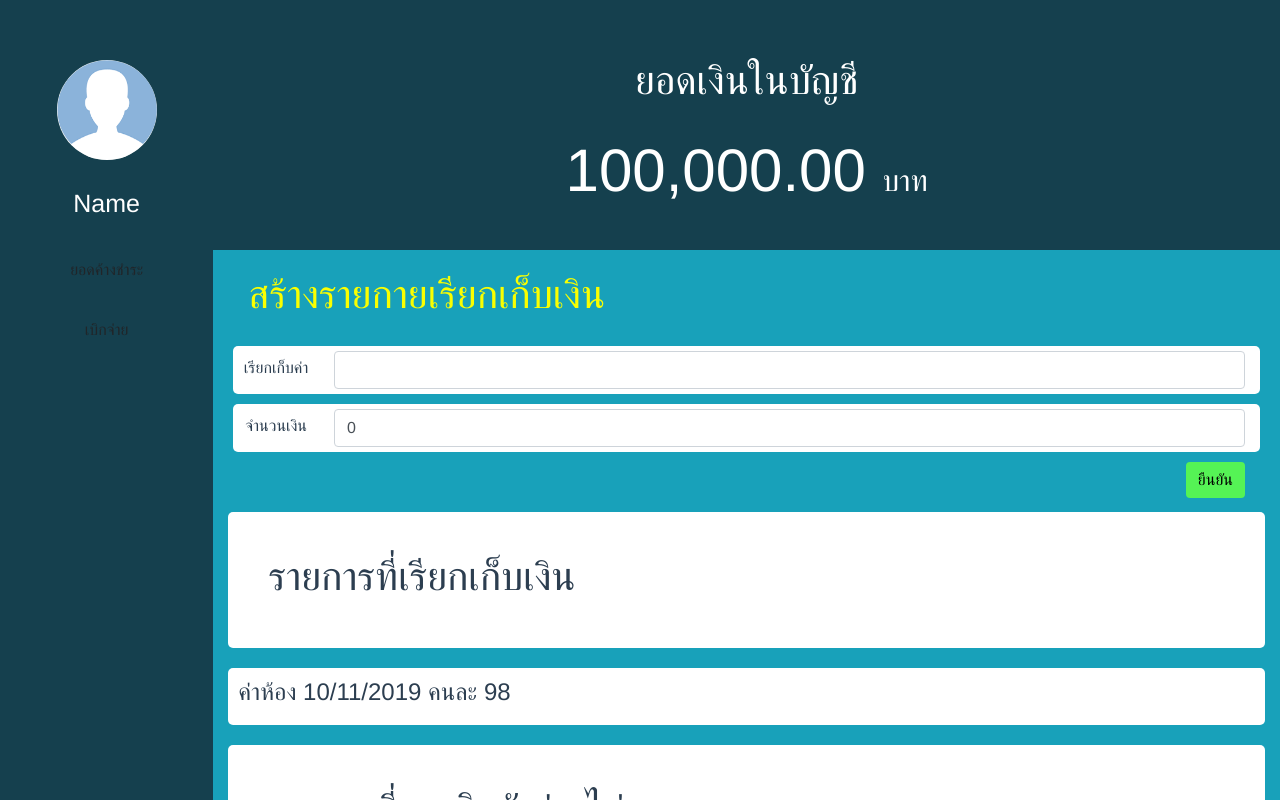
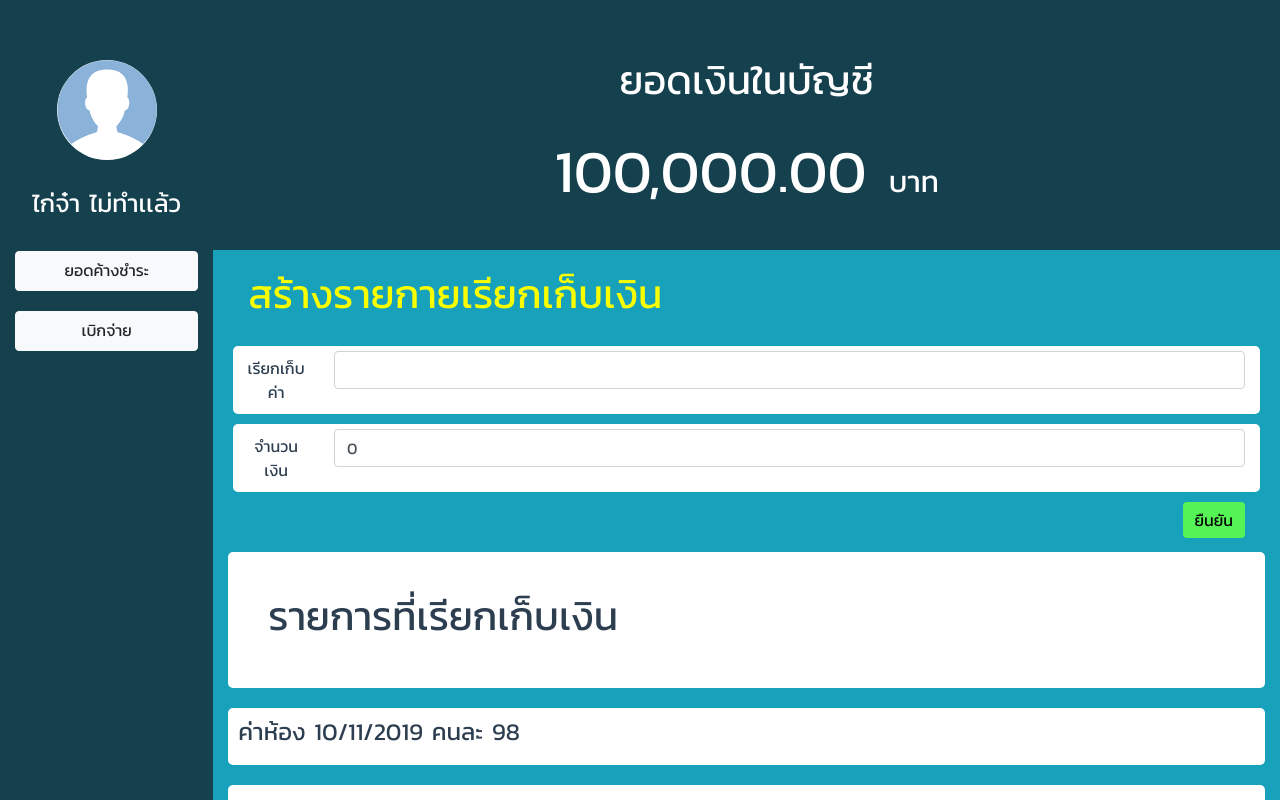
Before and after one commit to pontakornth/jwc11-workshop-e, a Vue app: page /#/dashboard in a window 1280 px wide. Shown: the top 800 px of the page. Built offline with nearby package versions, Linux system fonts and the light colour scheme.

Commit message:
เเก้โว้ยยยยยยยยยย

```diff
--- a/src/App.vue
+++ b/src/App.vue
@@ -26,12 +26,11 @@
 
 @font-face {
   font-family: Kanit;
-  src: url(./assets/fonts/Kanit-Regular.ttf);
+  src: url(assets/fonts/Kanit-Regular.ttf);
 }
 
-html{
-  font-family: Kanit;
-
+div{
+    font-family: Kanit;
 }
 
 html,body {
--- a/src/views/dashboard.vue
+++ b/src/views/dashboard.vue
@@ -7,10 +7,10 @@
 
                             <div style="height: 100vh;">
                                 <img src="../assets/profile.png" style="height:100px; width:100px; background-color:white; border-radius:100px; margin-top:60px; margin-bottom:25px;"><br>
-                                <p style="color:white; font-size:25px; margin-bottom:28px;">Name</p>
+                                <p style="color:white; font-size:25px; margin-bottom:28px;">ไก่จ๋า ไม่ทำเเล้ว</p>
 
-                                <router-link class="btn" to="/dashboard" style="width:100%; height:40px; margin-bottom:20px;">ยอดค้างชำระ</router-link>
-                                <router-link class="btn" to="/withdrawal" style="width:100%; height:40px; margin-bottom:20px;">เบิกจ่าย</router-link>
+                                <router-link class="btn btn-light" to="/dashboard" style="width:100%; height:40px; margin-bottom:20px;">ยอดค้างชำระ</router-link>
+                                <router-link class="btn btn-light" to="/withdraw" style="width:100%; height:40px; margin-bottom:20px;">เบิกจ่าย</router-link>
                                 <b-button style="width:92%; height:40px; margin-left:10px; margin-bottom:30px; position: absolute; left: 0; bottom: 0;">ออกจากระบบ</b-button>
                             </div>
 
--- a/src/views/withdraw.vue
+++ b/src/views/withdraw.vue
@@ -6,10 +6,10 @@
 
                             <div style="height: 100vh;">
                                 <img src="../assets/profile.png" style="height:100px; width:100px; background-color:white; border-radius:100px; margin-top:60px; margin-bottom:25px;"><br>
-                                <p style="color:white; font-size:25px; margin-bottom:28px;">Name</p>
+                                <p style="color:white; font-size:25px; margin-bottom:28px;">ไก่จ๋า ไม่ทำเเล้ว</p>
 
-                                <router-link class="btn btn-primary" to="/dashboard" style="width:100%; height:40px; margin-bottom:20px;">ยอดค้างชำระ</router-link>
-                                <router-link class="btn btn-primary" to="/withdrawl" style="width:100%; height:40px; margin-bottom:20px;">เบิกจ่าย</router-link>
+                                <router-link class="btn btn-light" to="/dashboard" style="width:100%; height:40px; margin-bottom:20px;">ยอดค้างชำระ</router-link>
+                                <router-link class="btn btn-light" to="/withdraw" style="width:100%; height:40px; margin-bottom:20px;">เบิกจ่าย</router-link>
                                 <b-button style="width:92%; height:40px; margin-left:10px; margin-bottom:30px; position: absolute; left: 0; bottom: 0;">ออกจากระบบ</b-button>
                             </div>
 
```
